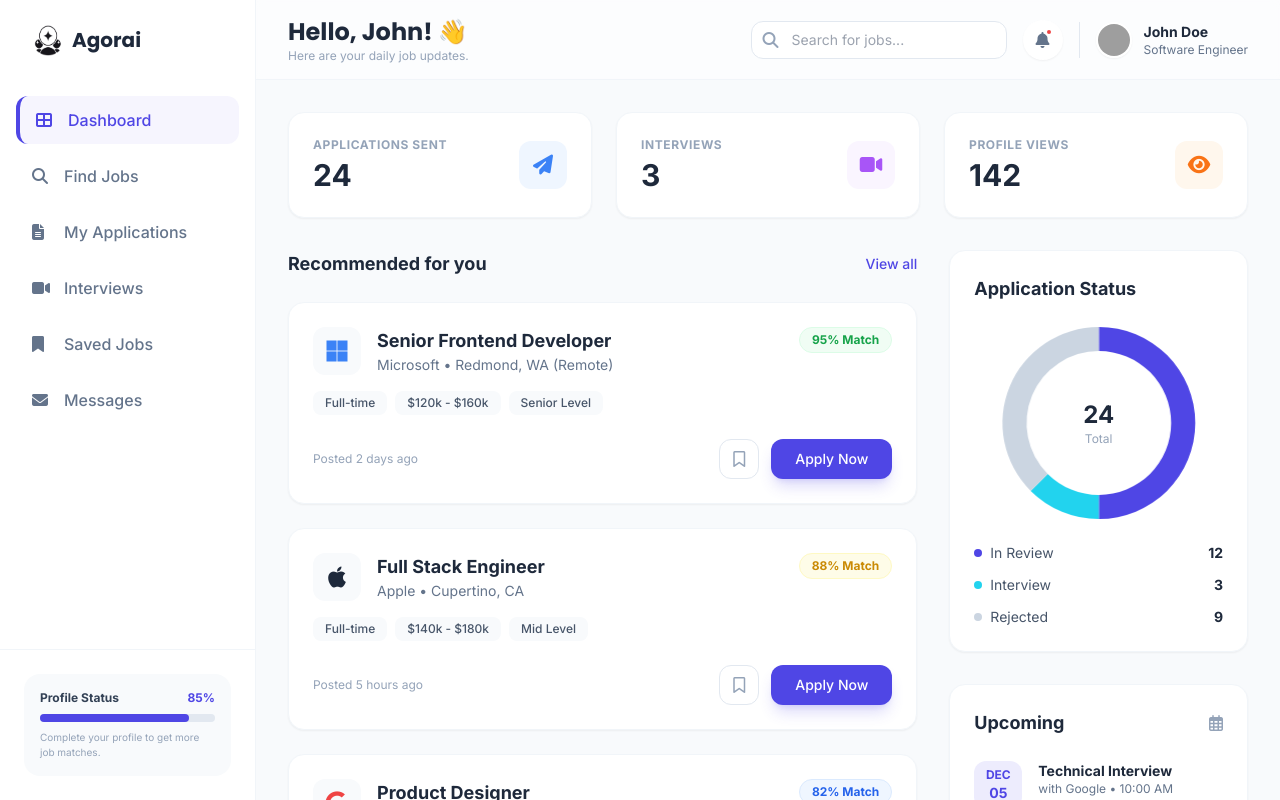
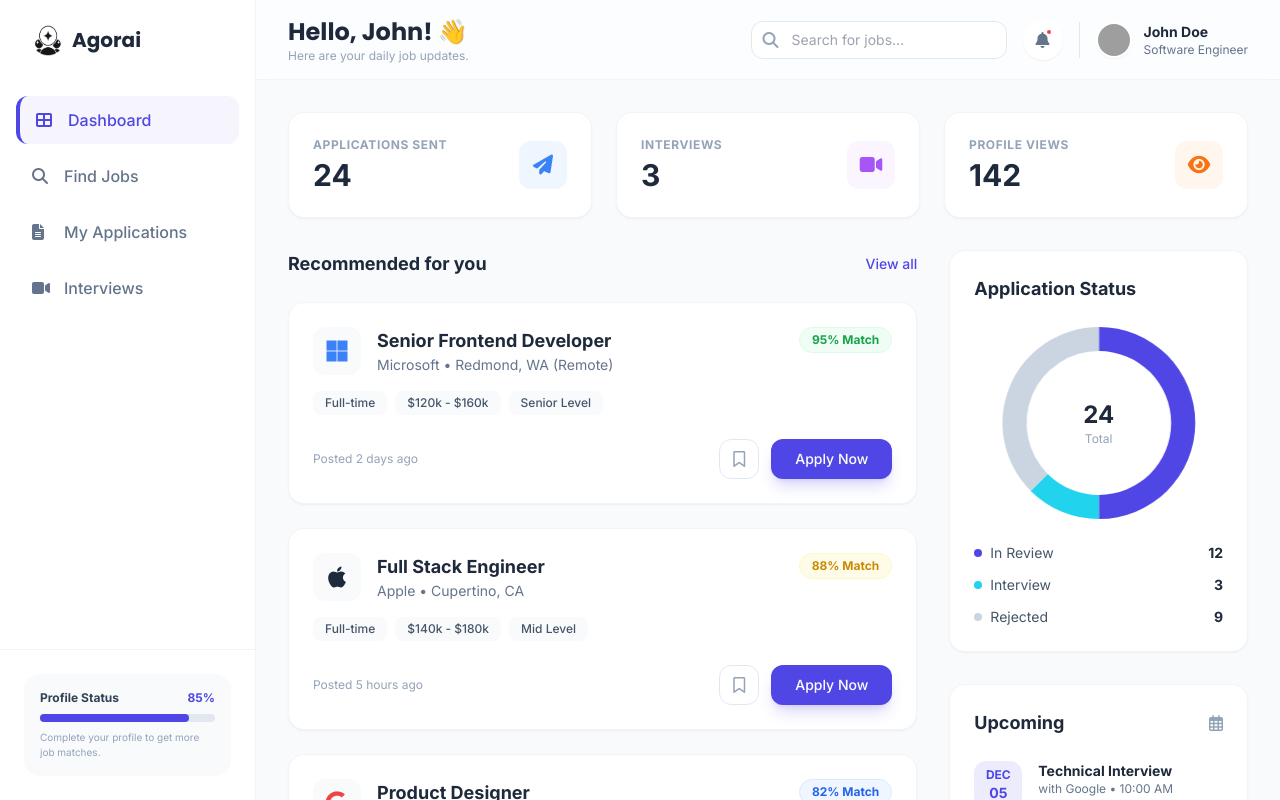
Before and after one commit to tantiiz/ai-interviewer, a website: page agorai-prototype/dashboard-jobseeker.html in a window 1280 px wide. Drawn offline with nearby package versions, Linux system fonts and the light colour scheme; grey boxes are pictures that could not be loaded.

Commit message:
fix dashboard-jobseeker sidebar context

```diff
--- a/agorai-prototype/dashboard-jobseeker.html
+++ b/agorai-prototype/dashboard-jobseeker.html
@@ -60,14 +60,6 @@
             <a href="interview.html"
                 class="flex items-center gap-3 px-4 py-3 text-slate-500 hover:bg-slate-50 hover:text-slate-900 rounded-xl font-medium transition-colors">
                 <i class="fas fa-video w-5"></i> Interviews
-            </a>
-            <a href="#"
-                class="flex items-center gap-3 px-4 py-3 text-slate-500 hover:bg-slate-50 hover:text-slate-900 rounded-xl font-medium transition-colors">
-                <i class="fas fa-bookmark w-5"></i> Saved Jobs
-            </a>
-            <a href="#"
-                class="flex items-center gap-3 px-4 py-3 text-slate-500 hover:bg-slate-50 hover:text-slate-900 rounded-xl font-medium transition-colors">
-                <i class="fas fa-envelope w-5"></i> Messages
             </a>
         </nav>
 
```
